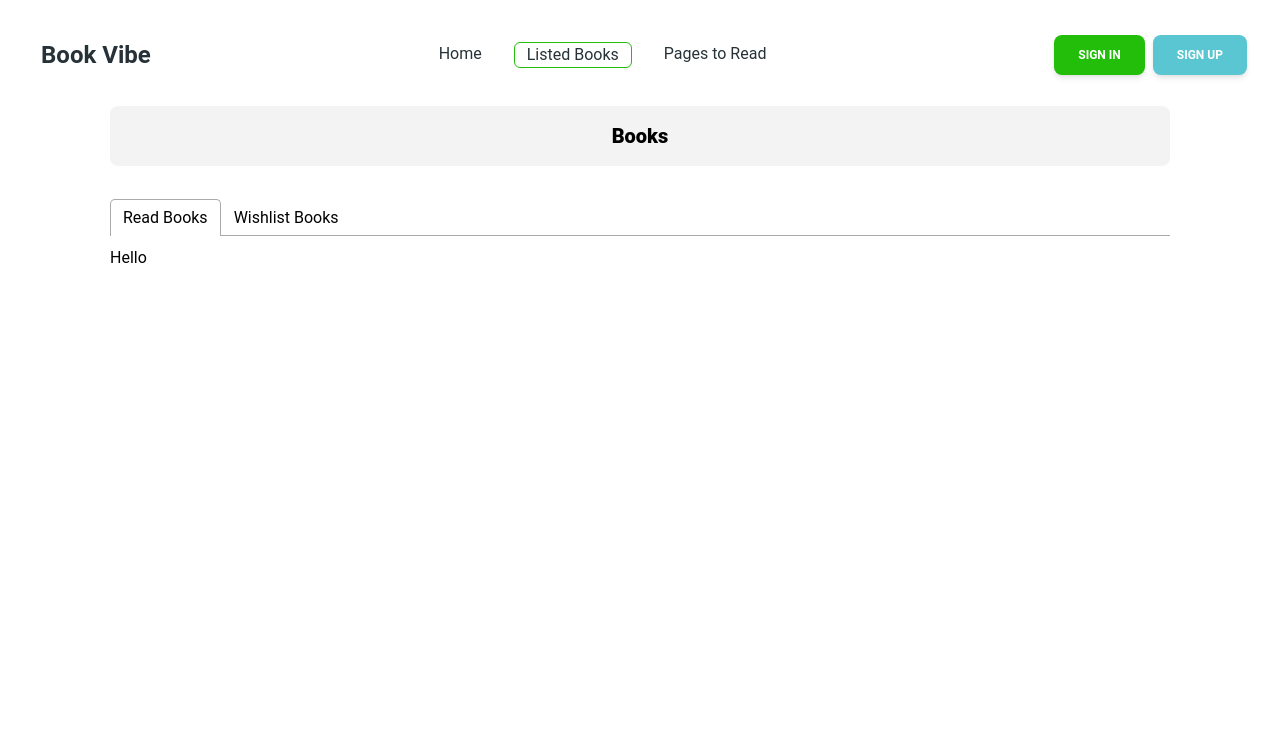
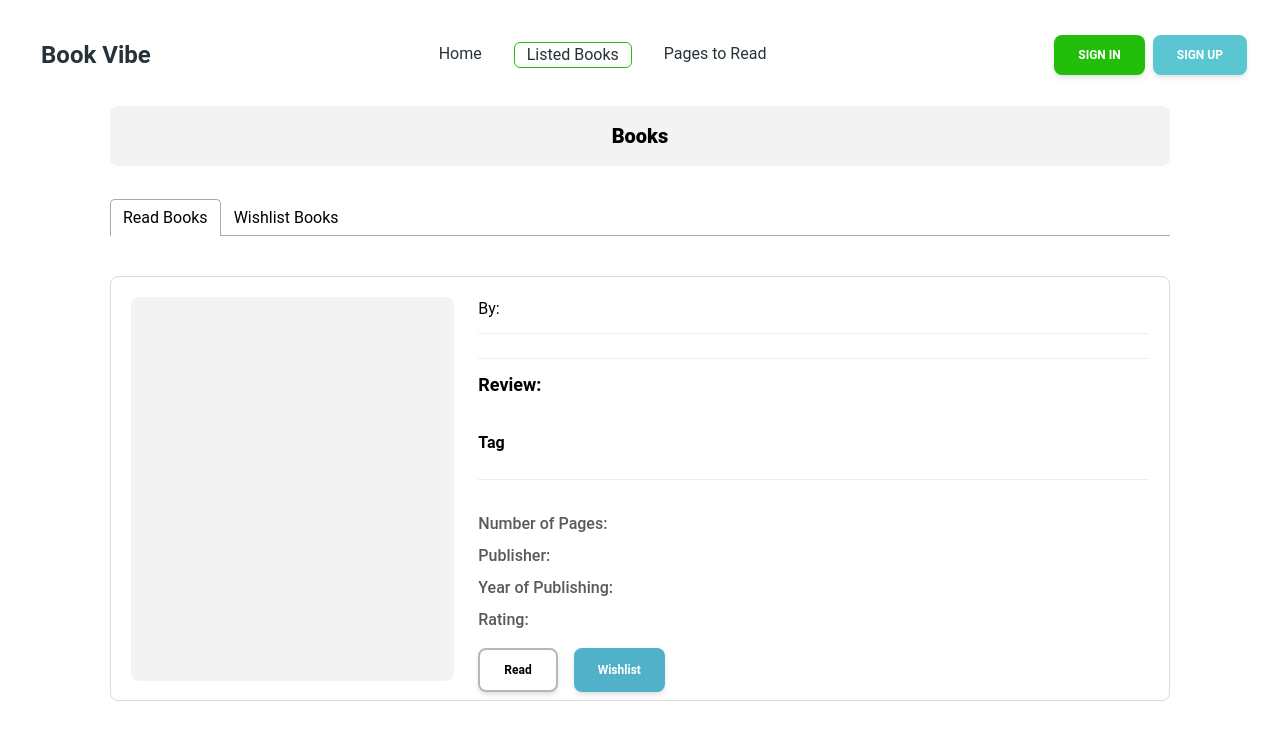
Before and after one commit to mustafa-official/book-vibe-a-8, a React (Vite) app: page /books in a window 1280 px wide. Shown: the top 740 px of the page. Built offline with nearby package versions, Linux system fonts and the light colour scheme.

Commit message:
listed books design still working

```diff
--- /dev/null
+++ b/src/components/ReadBooks.jsx
@@ -0,0 +1,78 @@
+import { Button } from "@material-tailwind/react";
+
+const ReadBooks = () => {
+  return (
+    <div className="grid gap-6 grid-cols-12 py-2 border border-[#13131326] p-5 rounded-lg mt-10 items-center">
+      <div className="flex items-center col-span-4 bg-[#1313130D] justify-center rounded-lg">
+        <img
+          src=""
+          alt=""
+          className="h-72 sm:h-80 lg:h-96 xl:h-112 2xl:h-128"
+        />
+      </div>
+      <div className="flex col-span-8 flex-col justify-center text-center rounded-sm lg:text-left">
+        <h1 className="text-2xl font-bold leading-none lg:text-3xl"></h1>
+        <p className="mt-3">By:</p>
+        <hr className="my-3" />
+        <p className="text-[18px]"></p>
+        <hr className="my-3" />
+        <p className="text-lg mb-4 lg:mb-8">
+          <span className="font-bold">Review: </span>
+        </p>
+        <div className="flex items-center gap-4">
+          <h2 className="font-bold">Tag</h2>
+          {/* {allTags.map((tag, idx) => (
+              <Button
+                size="sm"
+                key={idx}
+                style={{ color: "#23BE0A", backgroundColor: "#23BE0A0D" }}
+              >
+                #{tag}
+              </Button>
+            ))} */}
+        </div>
+        <hr className="my-6" />
+        <div className="flex lg:flex-row flex-col gap-8">
+          <div>
+            <p className="text-[#131313B3] font-medium mt-2">
+              Number of Pages:
+            </p>
+            <p className="text-[#131313B3] font-medium mt-2">Publisher: </p>
+            <p className="text-[#131313B3] font-medium mt-2">
+              Year of Publishing:
+            </p>
+            <p className="text-[#131313B3] font-medium mt-2">Rating: </p>
+          </div>
+          <div>
+            <h2 className="font-bold mt-2"></h2>
+            <h2 className="font-bold mt-2"></h2>
+            <h2 className="font-bold mt-2"></h2>
+            <h2 className="font-bold mt-2"></h2>
+          </div>
+        </div>
+        <div className="flex lg:justify-start justify-center gap-4 mt-4">
+          <Button
+            style={{
+              backgroundColor: "transparent",
+              color: "black",
+              textTransform: "capitalize",
+              border: "2px solid #1313134D",
+            }}
+          >
+            Read
+          </Button>
+          <Button
+            style={{
+              backgroundColor: "#50B1C9",
+              textTransform: "capitalize",
+            }}
+          >
+            Wishlist
+          </Button>
+        </div>
+      </div>
+    </div>
+  );
+};
+
+export default ReadBooks;
--- a/src/pages/Books.jsx
+++ b/src/pages/Books.jsx
@@ -1,6 +1,7 @@
 import { Tab, TabList, TabPanel, Tabs } from "react-tabs";
 import "react-tabs/style/react-tabs.css";
 import HeadingBooks from "../components/HeadingBooks";
+import ReadBooks from "../components/ReadBooks";
 
 const Books = () => {
   return (
@@ -12,7 +13,9 @@ const Books = () => {
             <Tab>Read Books</Tab>
             <Tab>Wishlist Books</Tab>
           </TabList>
-          <TabPanel>Hello</TabPanel>
+          <TabPanel>
+            <ReadBooks></ReadBooks>
+          </TabPanel>
           <TabPanel></TabPanel>
         </Tabs>
       </div>
```
